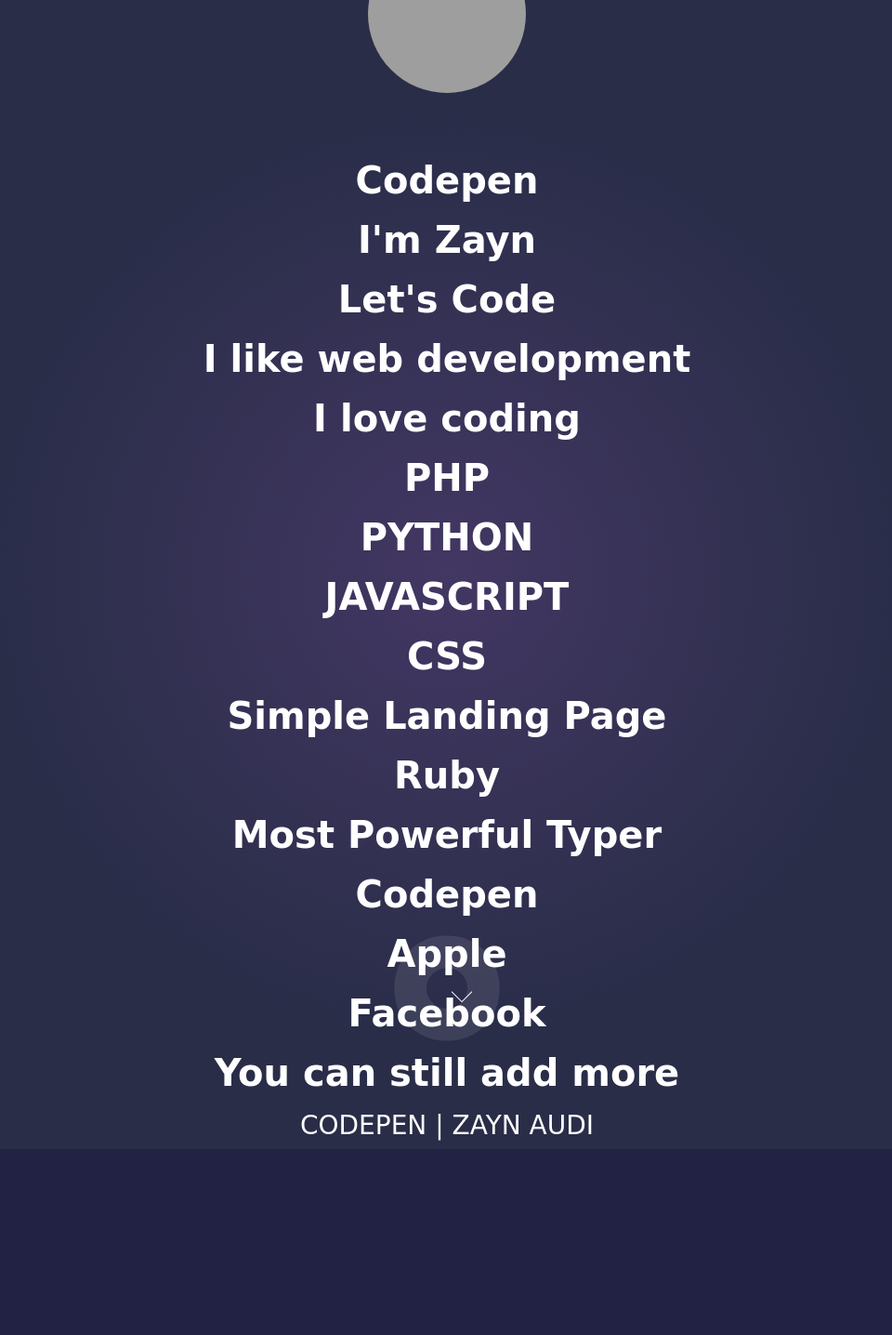
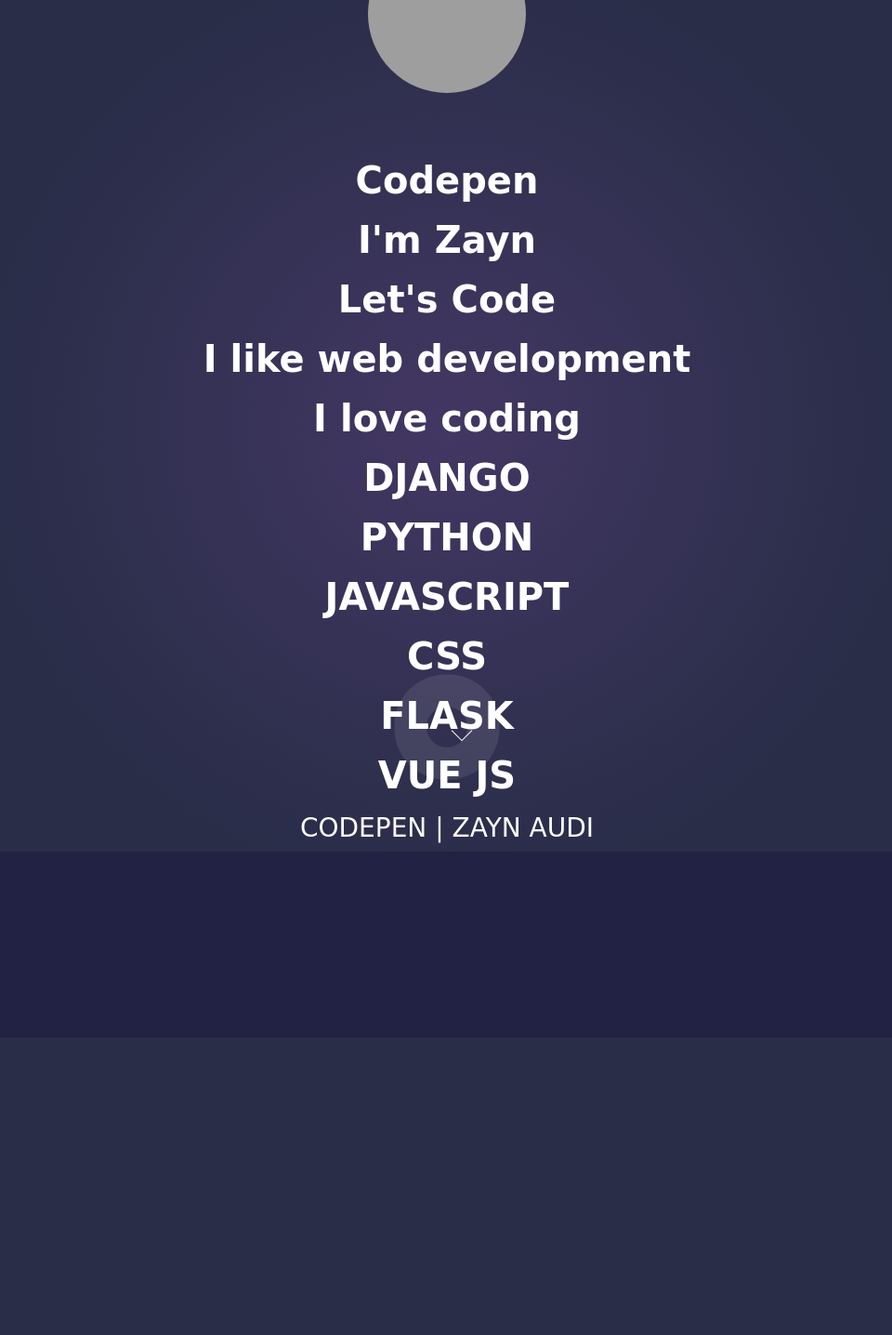
Before and after one commit to wesleymutwiri/portfolio, a Django app: page / in a window 1280 px wide. Shown: the whole page at 93% size, without its empty margins (159-1119 px from the left). After the commit the page ends 907 px from the top, so only its background shows below. Run offline with Django 3.2, Linux system fonts and the light colour scheme; some libraries are stand-ins or nearby versions; grey boxes are pictures that could not be loaded.

Commit message:
changes to overview of the template

```diff
--- a/wesley/templates/wesley/index.html
+++ b/wesley/templates/wesley/index.html
@@ -19,17 +19,12 @@
                 </p>
                 <p>I like web development</p>
                 <p>I love coding</p>
-                <p>PHP</p>
+                <p>DJANGO</p>
                 <p>PYTHON</p>
                 <p>JAVASCRIPT</p>
                 <p>CSS</p>
-                <p>Simple Landing Page</p>
-                <p>Ruby</p>
-                <p>Most Powerful Typer</p>
-                <p>Codepen</p>
-                <p>Apple</p>
-                <p>Facebook</p>
-                <p>You can still add more</p>
+                <p>FLASK</p>
+                <p>VUE JS</p>
             </div>
             <!-- TEXTS ENDS -->
         </h1>
```
